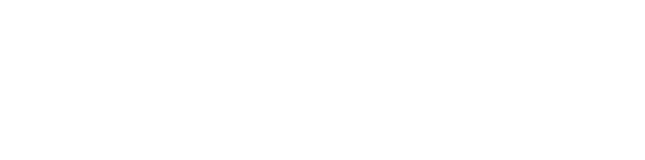
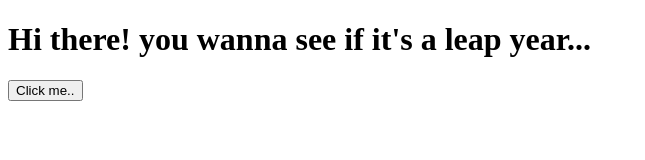
Before and after one commit to Ken-mbira/Leap-Year, a plain HTML site: page index.html in a window 1280 px wide. Shown: the whole page, without its empty margins (0-645 px from the left). Drawn offline with Linux system fonts and the light colour scheme.

Commit message:
add a heading a button and a link to the javascript on the html file

```diff
--- a/index.html
+++ b/index.html
@@ -9,7 +9,9 @@
 </head>
 
 <body>
-
+    <h1>Hi there! you wanna see if it's a leap year...</h1>
+    <input type="button" value="Click me.." onclick="yearChecker()">
+    <script src="js/scripts.js"></script>
 </body>
 
 </html>
```
